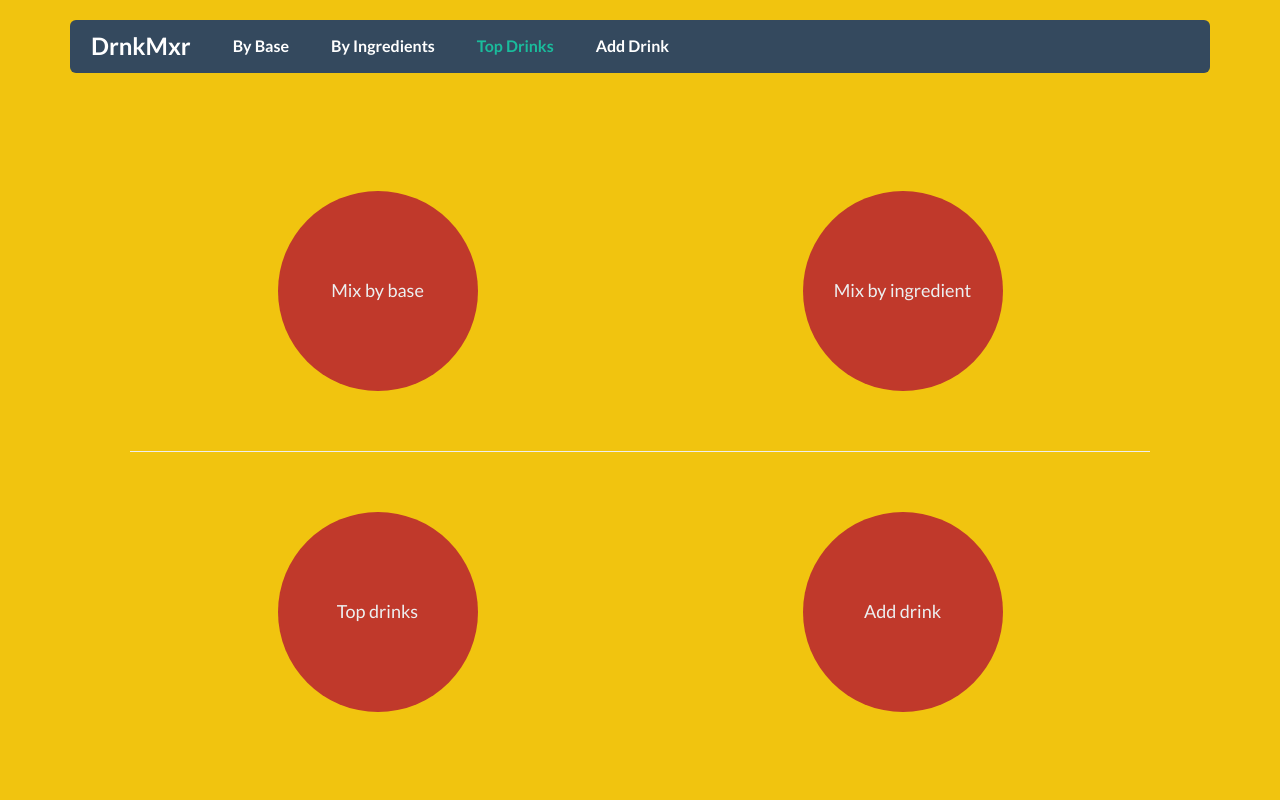
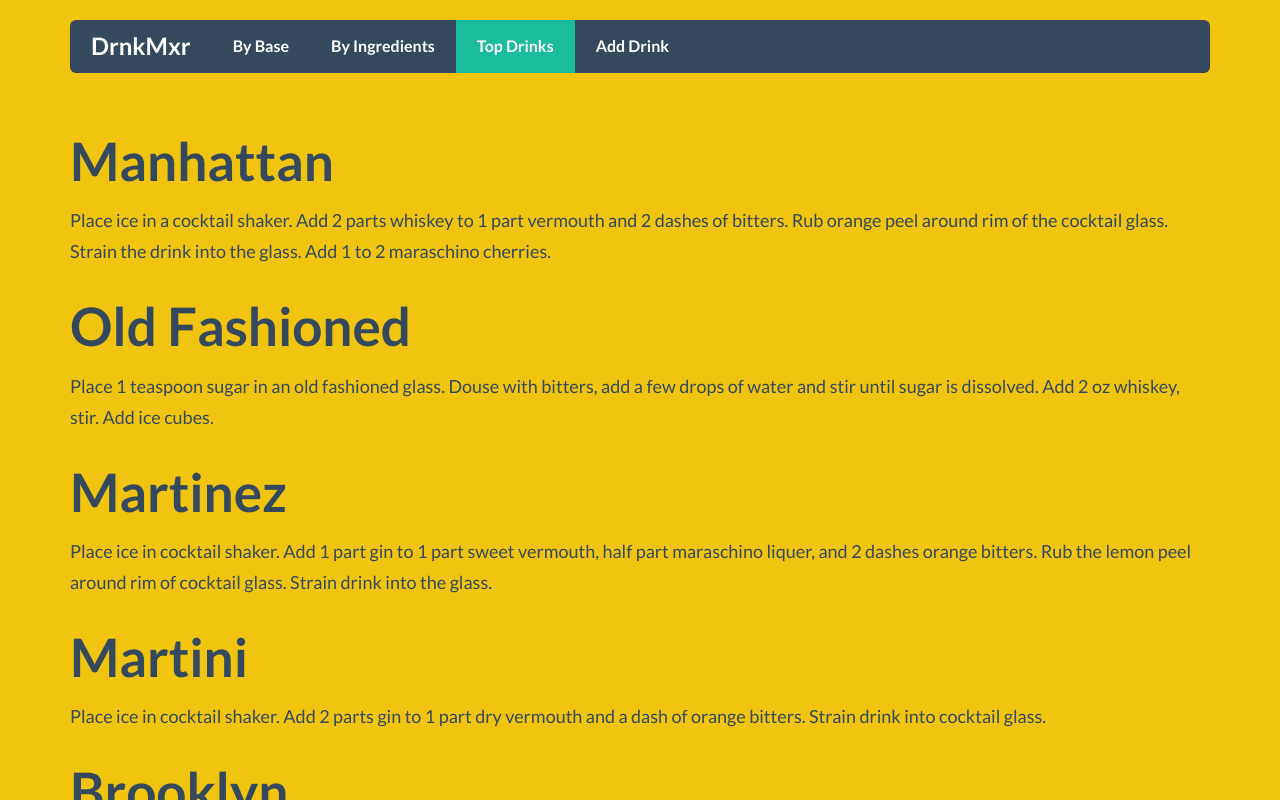
Before and after one commit to pc2459/drnkmxr, a plain HTML site: page index.html in a window 1280 px wide. Both pictures are taken after a click on the link "Top Drinks". Shown: the top 800 px of the page. Drawn offline with nearby package versions, Linux system fonts and the light colour scheme; files that its build step writes are made by us from their sources.

```diff
--- a/index.html
+++ b/index.html
@@ -26,7 +26,7 @@
             <ul class="nav navbar-nav">
               <li><a href="#">By Base</a></li>
               <li><a href="#">By Ingredients</a></li>
-              <li><a href="#">Top Drinks</a></li>
+              <li><a href="#" id="top-drinks" class="top-drinks">Top Drinks</a></li>
               <li><a href="#">Add Drink</a></li>
              </ul>
 
--- a/main.css
+++ b/main.css
@@ -1,3 +1,7 @@
+html {
+  overflow-y: scroll;
+}
+
 body {
   background-color: #F1C40F;
 }
--- a/main.js
+++ b/main.js
@@ -24,9 +24,22 @@
     };
 
 
+    /**
+     * Return string describing name and base of a drink
+     */
     Drink.prototype.toString = function(){
 
       return this.name + " (" + this.base + ")";
+    };
+
+    Drink.prototype.create = function(){
+
+      var drinkEl = $('<div>');
+      drinkEl.addClass('drink')
+              .append('<h2>' + this.name)
+              .append('<p class="instr">' + this.instructions);
+
+      return drinkEl;
     };
 
 
@@ -96,6 +109,17 @@
       });
     };
 
+    Cabinet.prototype.create = function(){
+
+      var drinkEls = _.map(this.drinks,function(drink){
+        return drink.create();
+      });
+
+      return drinkEls;
+
+    };
+
+
 
 
     return Cabinet;
@@ -105,21 +129,16 @@
 
 
 
+  /////////////////////////////////
+  // Return all the constructors //
+  /////////////////////////////////
 
-
-
-
-
-
-
-  // Return all the constructors
   var DrnkMxr = {
     Drink   : Drink,
     Cabinet : Cabinet
   };
 
   return DrnkMxr;
-
 
 })();
 
@@ -133,4 +152,27 @@
 
 $(document).on('ready', function() {
 
+  var $jumbotron = $('.jumbotron').clone();
+
+  // Go back home
+  $('.navbar-brand').on('click',function(){
+    $('.main').empty()
+              .append($jumbotron);
+
+  $('.nav').children().removeClass('active');
+
+
+  });
+
+  // Get top drinks
+  $('body').on('click','.top-drinks',function(){
+    console.log("Clicked on top drinks");
+
+    $('.main').empty()
+              .append(myCabinet.create());
+
+    $('#top-drinks').parent().addClass('active').siblings().removeClass('active');
+
+  });
+
 });
```
Also changed, not shown: README.md (added).
